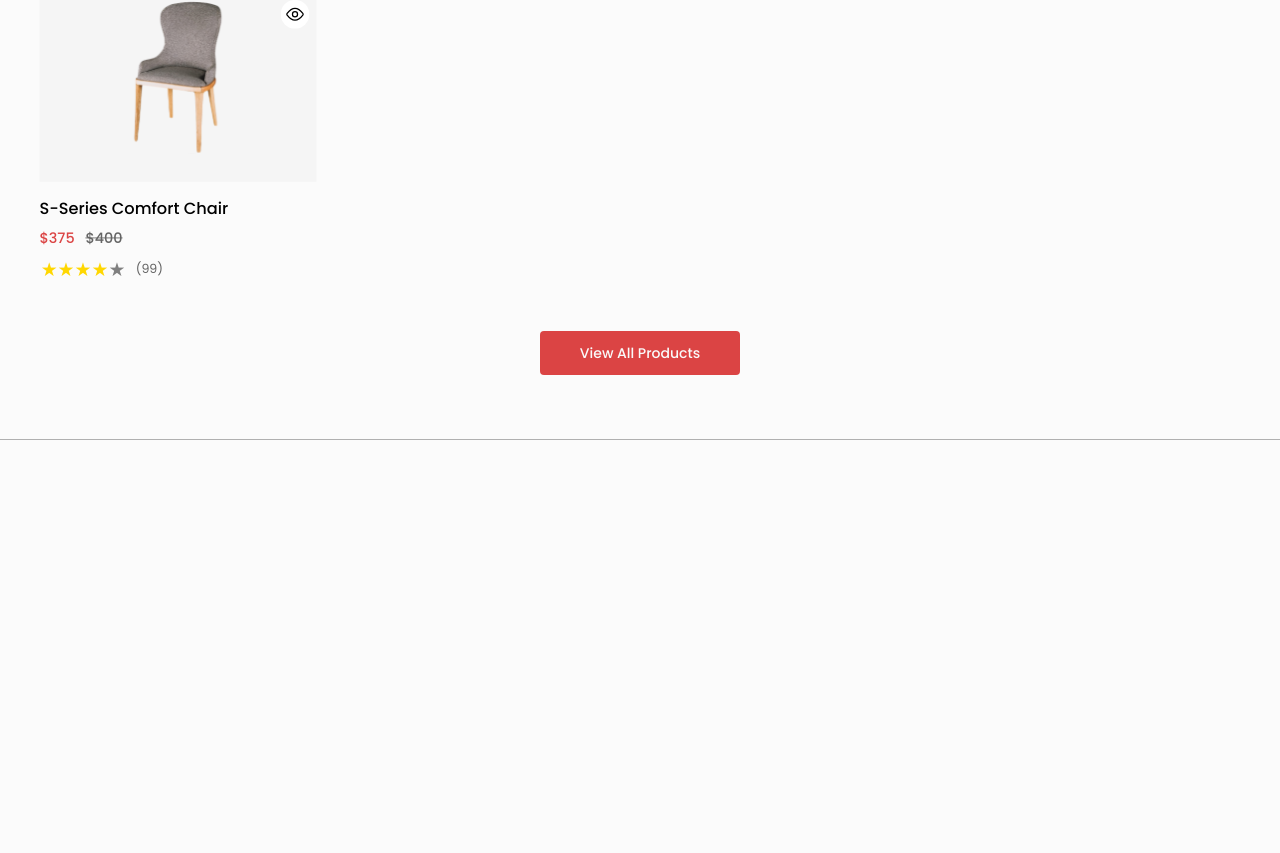
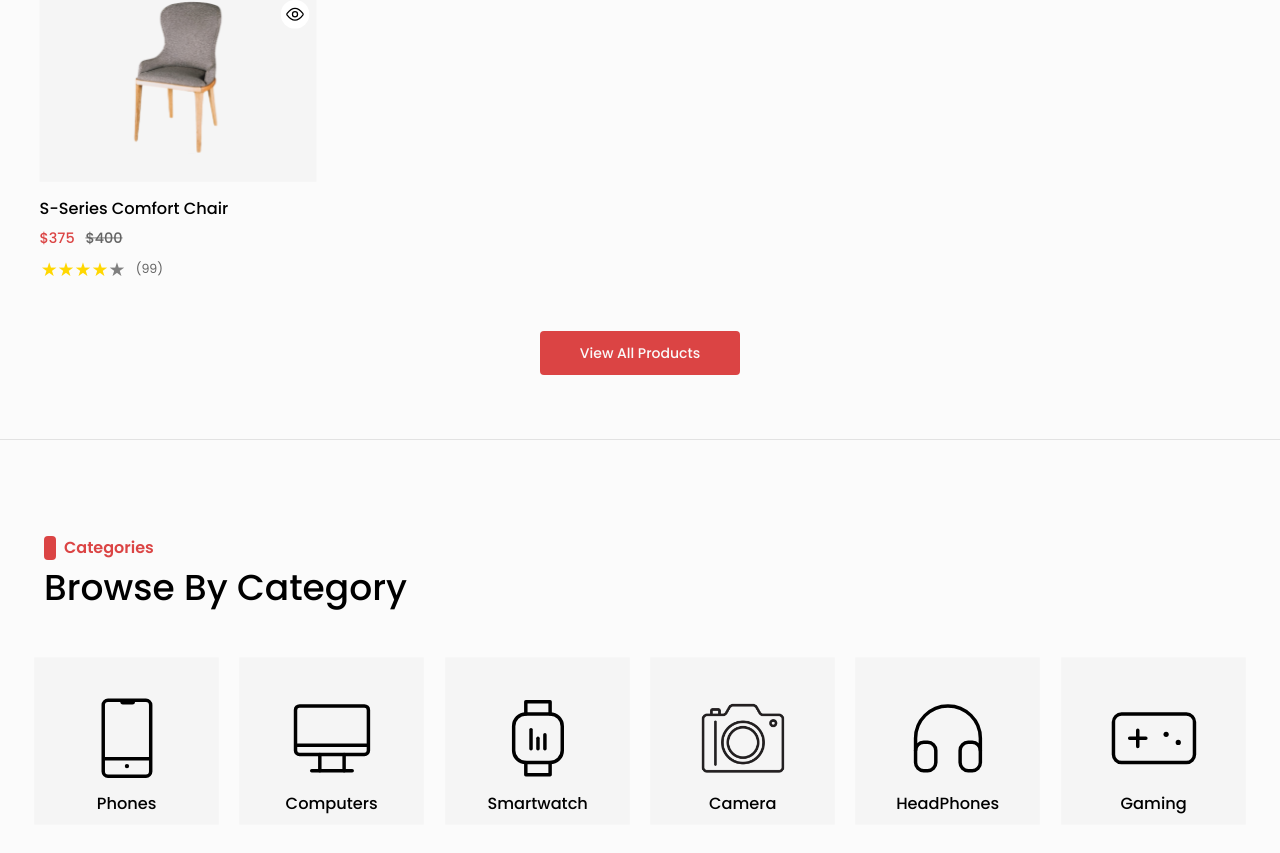
Before and after one commit to oz-or/UniStore, a Next.js app: page / in a window 1280 px wide. Shown: the part 1114-1967 px from the top of the page. Before the commit the page ends 1618 px from the top, so only its background shows below. Built offline with nearby package versions, Linux system fonts and the light colour scheme.

Commit message:
Created Categories component

```diff
--- a/app/page.tsx
+++ b/app/page.tsx
@@ -1,5 +1,6 @@
-import FlashSales from "@/components/home/FlashSales";
-import Hero from "@/components/home/Hero";
+import Categories from "@/components/home/Categories/Categories";
+import FlashSales from "@/components/home/FlashSale/FlashSales";
+import Hero from "@/components/home/Hero/Hero";
 import Navbar from "@/components/home/Navbar";
 import Sale from "@/components/Sale";
 
@@ -11,6 +12,7 @@ const Home = () => {
       <Navbar />
       <Hero />
       <FlashSales />
+      <Categories />
     </div>
   );
 };
--- /dev/null
+++ b/components/home/Categories/Categories.tsx
@@ -0,0 +1,33 @@
+import React from "react";
+import CategoryItems from "./CategoryItems";
+
+const Categories = () => {
+  //TODO: Add hover states
+  return (
+    <section
+      id="flashSales"
+      className="1440:flex 1440:flex-col 1440:items-center "
+    >
+      <div className="px-2 mt-2 1200:px-6 1440:px-12 1440:w-[1440px]">
+        <div className="flex flex-col gap-y-2">
+          <div className="flex gap-x-2 items-center px-4  1024:pt-8 1024:px-5">
+            <span className="bg-secondary-2 w-3 h-6 block rounded" />
+            <span className="text-secondary-2 font-semibold 750:text-base">
+              Categories
+            </span>
+          </div>
+          <div className="flex gap-x-6 items-center pb-4 px-4 750:gap-x-28 1024:px-5 500:pb-6 1024:pb-10">
+            <h1 className="text-xl font-medium 500:text-2xl 1024:text-4xl">
+              Browse By Category
+            </h1>
+          </div>
+        </div>
+        <CategoryItems />
+      </div>
+
+      <hr className="border-black w-full my-16 opacity-10 max-w-[1440px]" />
+    </section>
+  );
+};
+
+export default Categories;
--- /dev/null
+++ b/components/home/Categories/CategoryItems.tsx
@@ -0,0 +1,30 @@
+import { Categories } from "@/data";
+
+const CategoryItems = () => {
+  return (
+    <>
+      <div className="grid grid-cols-2 750:grid-cols-3 1024:grid-cols-4 1200:grid-cols-6">
+        {Categories.map(({ img, name }, i) => (
+          <div key={i} className="scale-90 flex flex-col gap-y-4">
+            <div className="flex flex-col relative bg-secondary items-center ">
+              <img
+                className={`scale-[60%] h-[180px]  ${
+                  name === "Camera" && "scale-[85%]"
+                }`}
+                src={img}
+                alt=""
+              />
+              <div className="flex flex-col 500:gap-y-1 mt-[-30px] pb-3">
+                <span className="font-medium text-base 500:text-[18px]">
+                  {name}
+                </span>
+              </div>
+            </div>
+          </div>
+        ))}
+      </div>
+    </>
+  );
+};
+
+export default CategoryItems;
--- a/components/home/FlashSaleItems.tsx
+++ b/components/home/FlashSale/FlashSaleItems.tsx
@@ -1,8 +1,8 @@
 "use client";
 
 import { useState } from "react";
-import StarRatings from "../StarRatings";
-import { flashSales } from "@/data";
+import StarRatings from "../../StarRatings";
+import { flashSaleItems } from "@/data";
 
 const FlashSaleItems = () => {
   //TODO: When any of the cards are hovered, show the Add To Cart button programmatically and remove it from the first one (the first one should have it by default)
@@ -16,7 +16,7 @@ const FlashSaleItems = () => {
   return (
     <>
       <div className="grid grid-cols-2 750:grid-cols-3 1200:grid-cols-4 1440:grid-cols-5">
-        {flashSales.map(
+        {flashSaleItems.map(
           (
             {
               discountLabel,
--- a/components/home/FlashSales.tsx
+++ b/components/home/FlashSale/FlashSales.tsx
@@ -11,7 +11,7 @@ const FlashSales = () => {
       <div className="px-2 mt-2 1200:px-6 1440:px-12 1440:w-[1440px]">
         <div className="flex flex-col gap-y-2">
           <div className="flex gap-x-2 items-center px-4 pt-5 1024:pt-16 1024:px-5">
-            <span className="bg-secondary-2 w-3 h-6 block rounded"></span>
+            <span className="bg-secondary-2 w-3 h-6 block rounded" />
             <span className="text-secondary-2 font-semibold 750:text-base">
               Today&apos;s
             </span>
@@ -26,7 +26,7 @@ const FlashSales = () => {
         <FlashSaleItems />
       </div>
 
-      <hr className="border-black w-full my-16 opacity-30 max-w-[1440px]" />
+      <hr className="border-black w-full my-16 opacity-10 max-w-[1440px]" />
     </section>
   );
 };
--- a/data/index.ts
+++ b/data/index.ts
@@ -1,4 +1,17 @@
-export const flashSales = [
+//TODO: Make the links point to the right pages after the pages are created
+export const heroNavLinks = [
+  { href: "#", text: "Womans Fashion" },
+  { href: "#", text: "Mens Fashion" },
+  { href: "#", text: "Electronics" },
+  { href: "#", text: "Home & Lifestyle" },
+  { href: "#", text: "Medicine" },
+  { href: "#", text: "Sports & Outdoor" },
+  { href: "#", text: "Babys & Toys" },
+  { href: "#", text: "Groceries & Pets" },
+  { href: "#", text: "Health & Beauty" },
+];
+
+export const flashSaleItems = [
   {
     discountLabel: "-40%",
     img: "/home/flashSales/Gamepad.svg",
@@ -46,15 +59,11 @@ export const flashSales = [
   },
 ];
 
-//TODO: Make the links point to the right pages after the pages are created
-export const heroNavLinks = [
-  { href: "#", text: "Womans Fashion" },
-  { href: "#", text: "Mens Fashion" },
-  { href: "#", text: "Electronics" },
-  { href: "#", text: "Home & Lifestyle" },
-  { href: "#", text: "Medicine" },
-  { href: "#", text: "Sports & Outdoor" },
-  { href: "#", text: "Babys & Toys" },
-  { href: "#", text: "Groceries & Pets" },
-  { href: "#", text: "Health & Beauty" },
+export const Categories = [
+  { name: "Phones", img: "/home/categories/Phone.svg" },
+  { name: "Computers", img: "/home/categories/Computer.svg" },
+  { name: "Smartwatch", img: "/home/categories/Smartwatch.svg" },
+  { name: "Camera", img: "/home/categories/Camera.png" },
+  { name: "HeadPhones", img: "/home/categories/Headphones.svg" },
+  { name: "Gaming", img: "/home/categories/Gaming.svg" },
 ];
```
Also changed, not shown: components/home/FlashSale/FlashSaleTimer.tsx (renamed from components/home/FlashSaleTimer.tsx), components/home/Hero/Hero.tsx (renamed from components/home/Hero.tsx), components/home/Hero/HeroNav.tsx (renamed from components/home/HeroNav.tsx), components/home/Hero/HeroNavLink.tsx (renamed from components/home/HeroNavLink.tsx), public/home/categories/Camera.png (added), public/home/categories/Camera.svg (deleted).
